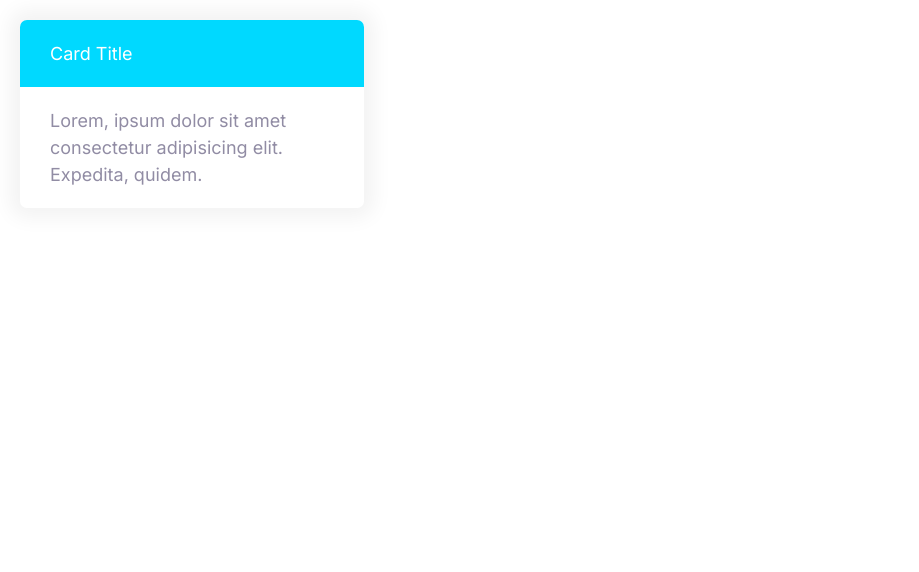
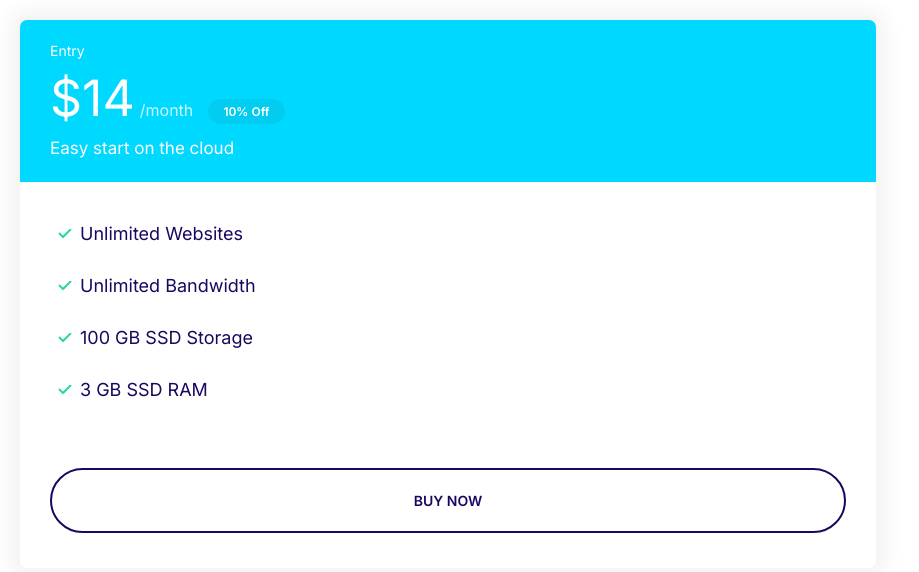
Before and after one commit to diego-cuadros/moshified, a plain HTML site: page index.html in a window 1280 px wide. Shown: the whole page, without its empty margins (0-919 px from the left). Drawn offline with Linux system fonts and the light colour scheme.

Commit message:
Building the plans layouts

```diff
--- a/css/styles.css
+++ b/css/styles.css
@@ -111,8 +111,11 @@
 }
 
 .badge--small{
-    font-size:1.5rem;
+    font-size:1.6rem;
+    padding:0.5rem 1.5rem;
 }
+
+
 
 @media screen and (min-width:1024px){
     .badge{
@@ -295,3 +298,71 @@
     background: var(--color-secondary);
     color: #fff;
 }
+
+.card--secondary .badge--secondary{
+    background: #02cdf1;
+
+}
+
+/* Plans */
+
+.plan__title{
+    color:#fff;
+    font-size:2.4rem;
+    font-weight: 500;
+    margin:0;
+}
+
+.plan__price{
+    font-size: 6rem;
+}
+
+.plan__billing-cycle{
+    font-size: 2.4rem;
+    font-weight: 300;
+    opacity: .8;
+    margin-right: 1rem;
+}
+
+.plan__description{
+    display:block;
+    font-size: 2rem;
+    font-weight: 300;
+    letter-spacing: 1;
+}
+
+.plan .list__item{
+    font-size: 2.4rem;
+    margin-bottom: 2.5rem;
+}
+
+.plan .btn{
+    margin: 4rem 0rem 1.5rem 0rem;
+}
+
+@media screen and (min-width:1024px){
+    .plan__title{
+        font-size:1.4rem;
+    }
+
+    .plan__price{
+        font-size: 5rem;
+    }
+
+    .plan__billing-cycle{
+        font-size: 1.6rem;
+    }
+
+    .plan__description{
+        font-size: 1.7rem;
+    }
+
+    .plan .list__item{
+        font-size: 1.8rem;
+    }
+
+    .plan .btn{
+        font-size: 1.4rem;
+    }
+
+}
--- a/index.html
+++ b/index.html
@@ -15,13 +15,24 @@
     <link rel="stylesheet" href="css/styles.css" />
   </head>
   <body>
-    <div style="width: 30%; padding: 2rem">
+    <div style="width: 70%; padding: 2rem">
       <div class="plan">
         <div class="card card--secondary">
-          <header class="card__header">Card Title</header>
+          <header class="card__header">
+            <h3 class="plan__title">Entry</h3>
+            <span class="plan__price">$14</span>
+            <span class="plan__billing-cycle">/month</span>
+            <span class="badge badge--secondary badge--small">10% Off</span>
+            <span class="plan__description">Easy start on the cloud</span>
+          </header>
           <div class="card__body">
-            Lorem, ipsum dolor sit amet consectetur adipisicing elit. Expedita,
-            quidem.
+            <ul class="list list--tick">
+              <li class="list__item">Unlimited Websites</li>
+              <li class="list__item">Unlimited Bandwidth</li>
+              <li class="list__item">100 GB SSD Storage</li>
+              <li class="list__item">3 GB SSD RAM</li>
+            </ul>
+            <a href="#" class="btn btn--outline btn--block">Buy Now</a>
           </div>
         </div>
       </div>
```
